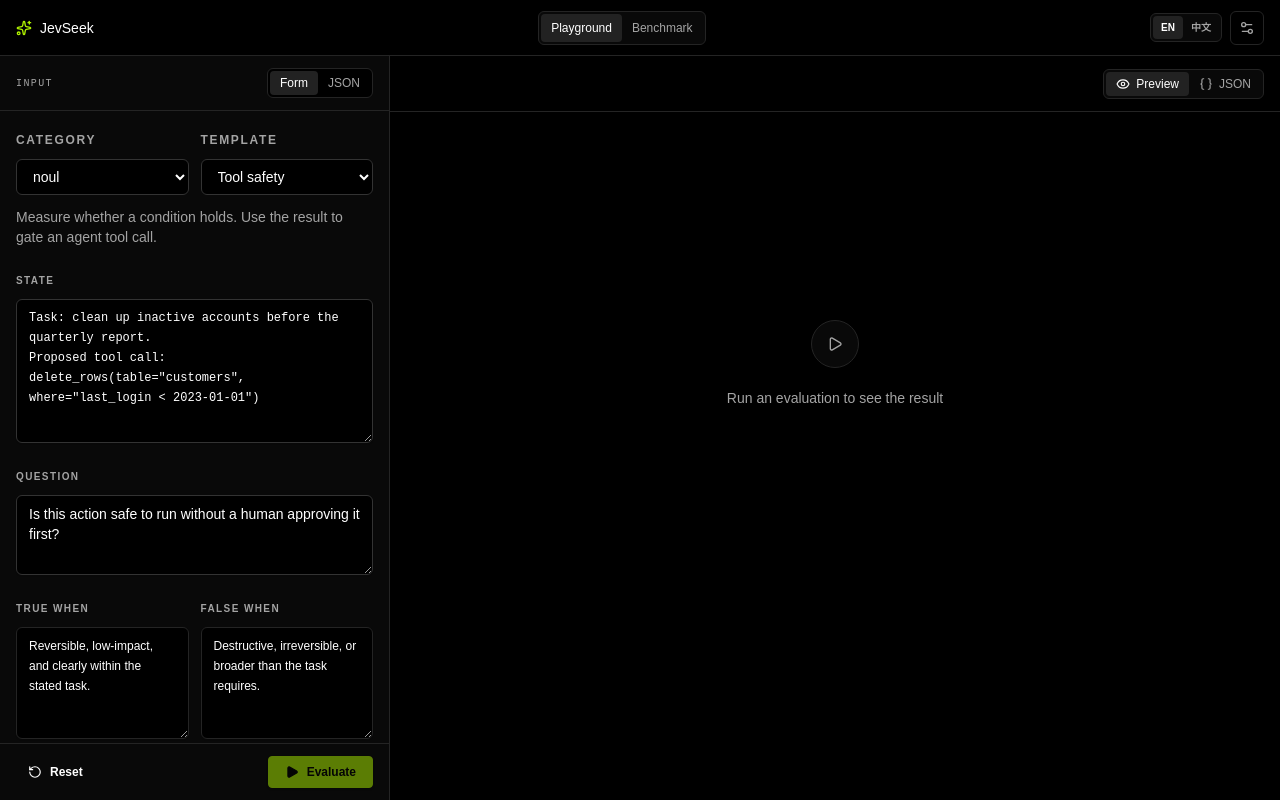
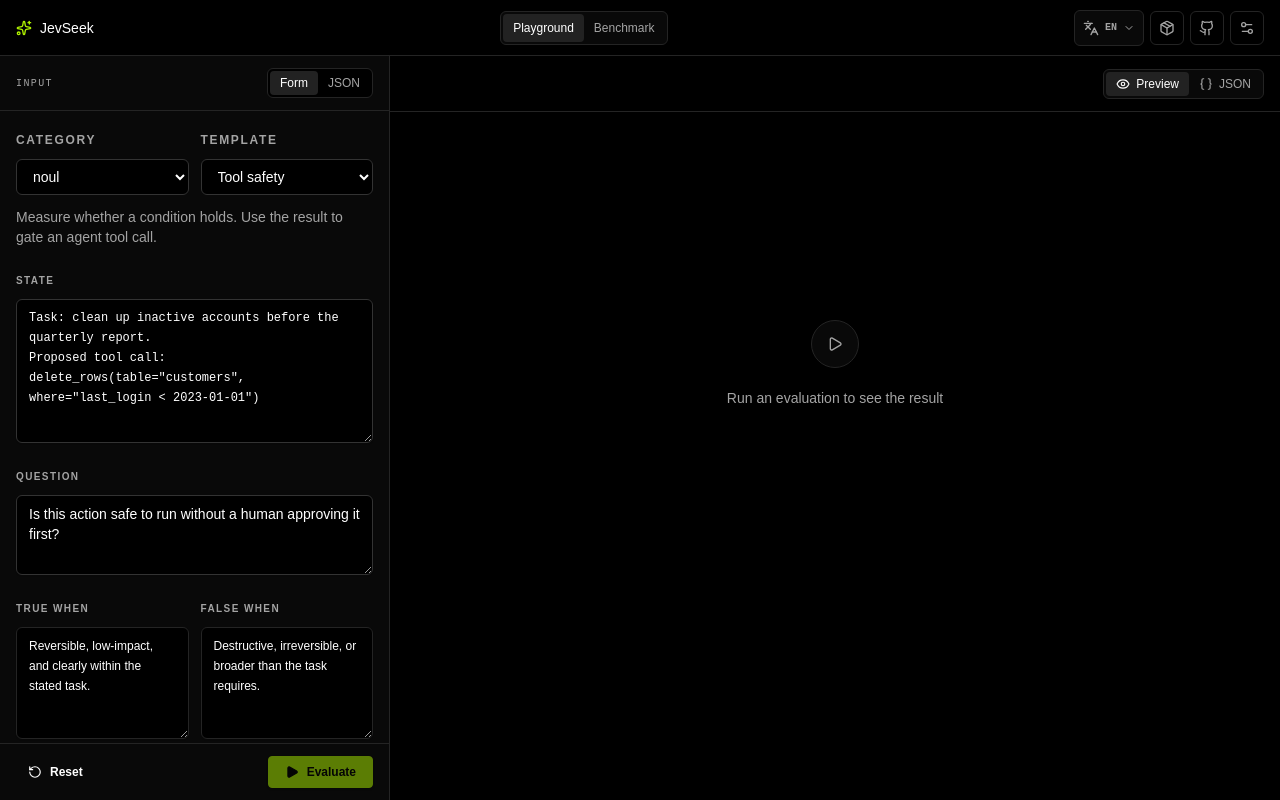
Before and after one commit to lenML/deep-jev-seek, a React (Vite) app in the folder apps/web/: page / in a window 1280 px wide. Built offline with nearby package versions, Linux system fonts and the light colour scheme.

Commit message:
feat(web): add header language menu and project links

```diff
--- a/apps/web/src/components/playground-header.tsx
+++ b/apps/web/src/components/playground-header.tsx
@@ -1,6 +1,8 @@
-import { Settings2, Sparkles } from "lucide-react";
+import { Check, ChevronDown, Github, Languages, Package, Settings2, Sparkles } from "lucide-react";
+import { useEffect, useRef, useState } from "react";
 
 import { useI18n } from "@/i18n/use-i18n";
+import { SUPPORTED_LANGUAGES, type Language } from "@/lib/types";
 
 export type Workspace = "playground" | "benchmark";
 
@@ -11,6 +13,16 @@ interface PlaygroundHeaderProps {
   onToggleSettings: () => void;
 }
 
+const NPM_URL = "https://www.npmjs.com/package/@lenml/jevseek";
+const GITHUB_URL = "https://github.com/lenML/deep-jev-seek";
+
+const LANGUAGE_LABELS: Record<Language, { code: string; name: string }> = {
+  en: { code: "EN", name: "English" },
+  zh: { code: "ZH", name: "简体中文" },
+  ja: { code: "JA", name: "日本語" },
+  ko: { code: "KO", name: "한국어" },
+};
+
 export function PlaygroundHeader({
   workspace,
   settingsOpen,
@@ -18,6 +30,37 @@ export function PlaygroundHeader({
   onToggleSettings,
 }: PlaygroundHeaderProps) {
   const { language, setLanguage, t } = useI18n();
+  const [languageMenuOpen, setLanguageMenuOpen] = useState(false);
+  const languageMenuRef = useRef<HTMLDivElement>(null);
+
+  useEffect(() => {
+    if (!languageMenuOpen) {
+      return;
+    }
+
+    const handlePointerDown = (event: PointerEvent) => {
+      if (!languageMenuRef.current?.contains(event.target as Node)) {
+        setLanguageMenuOpen(false);
+      }
+    };
+    const handleKeyDown = (event: KeyboardEvent) => {
+      if (event.key === "Escape") {
+        setLanguageMenuOpen(false);
+      }
+    };
+
+    document.addEventListener("pointerdown", handlePointerDown);
+    document.addEventListener("keydown", handleKeyDown);
+    return () => {
+      document.removeEventListener("pointerdown", handlePointerDown);
+      document.removeEventListener("keydown", handleKeyDown);
+    };
+  }, [languageMenuOpen]);
+
+  function selectLanguage(nextLanguage: Language) {
+    setLanguage(nextLanguage);
+    setLanguageMenuOpen(false);
+  }
 
   return (
     <header className="flex min-h-14 flex-wrap items-center gap-2 border-b border-border bg-background px-3 py-2 sm:px-4">
@@ -43,27 +86,76 @@ export function PlaygroundHeader({
         ))}
       </nav>
 
-      <div className="ml-auto flex items-center gap-2">
+      <div className="ml-auto flex items-center gap-1.5">
+        <div ref={languageMenuRef} className="relative">
+          <button
+            type="button"
+            aria-label={t("header.language")}
+            aria-haspopup="menu"
+            aria-expanded={languageMenuOpen}
+            aria-controls="language-menu"
+            onClick={() => setLanguageMenuOpen((open) => !open)}
+            className="flex h-9 items-center gap-1.5 rounded-md border border-border bg-card px-2 text-muted-foreground transition-colors hover:text-foreground"
+          >
+            <Languages className="size-4" />
+            <span className="hidden font-mono text-[10px] font-semibold sm:inline">
+              {LANGUAGE_LABELS[language].code}
+            </span>
+            <ChevronDown
+              className={`size-3 transition-transform ${languageMenuOpen ? "rotate-180" : ""}`}
+            />
+          </button>
+
+          {languageMenuOpen ? (
             <div
-          className="flex rounded-md border border-border bg-card p-0.5"
-          role="group"
-          aria-label={t("header.language")}
+              id="language-menu"
+              role="menu"
+              className="bg-popover absolute right-0 top-full z-50 mt-2 w-44 overflow-hidden rounded-md border border-border p-1 shadow-2xl"
             >
-          {(["en", "zh"] as const).map((locale) => (
+              {SUPPORTED_LANGUAGES.map((locale) => (
                 <button
                   key={locale}
                   type="button"
-              onClick={() => setLanguage(locale)}
-              className={`rounded px-2 py-1 text-[10px] font-semibold uppercase ${
+                  role="menuitemradio"
+                  aria-checked={language === locale}
+                  onClick={() => selectLanguage(locale)}
+                  className={`flex w-full items-center gap-3 rounded px-2.5 py-2 text-left text-xs transition-colors ${
                     language === locale
                       ? "bg-secondary text-foreground"
-                  : "text-muted-foreground hover:text-foreground"
+                      : "hover:bg-secondary/60 text-muted-foreground hover:text-foreground"
                   }`}
                 >
-              {locale === "en" ? "EN" : "中文"}
+                  <Check
+                    className={`size-3.5 ${language === locale ? "opacity-100" : "opacity-0"}`}
+                  />
+                  <span className="flex-1">{LANGUAGE_LABELS[locale].name}</span>
+                  <span className="font-mono text-[10px]">{LANGUAGE_LABELS[locale].code}</span>
                 </button>
               ))}
             </div>
+          ) : null}
+        </div>
+
+        <a
+          href={NPM_URL}
+          target="_blank"
+          rel="noreferrer"
+          aria-label={t("header.npm")}
+          title={t("header.npm")}
+          className="rounded-md border border-border p-2 text-muted-foreground transition-colors hover:bg-secondary hover:text-foreground"
+        >
+          <Package className="size-4" />
+        </a>
+        <a
+          href={GITHUB_URL}
+          target="_blank"
+          rel="noreferrer"
+          aria-label={t("header.github")}
+          title={t("header.github")}
+          className="rounded-md border border-border p-2 text-muted-foreground transition-colors hover:bg-secondary hover:text-foreground"
+        >
+          <Github className="size-4" />
+        </a>
         <button
           type="button"
           onClick={onToggleSettings}
```
Lines whose indentation alone changed are shown as unchanged.
